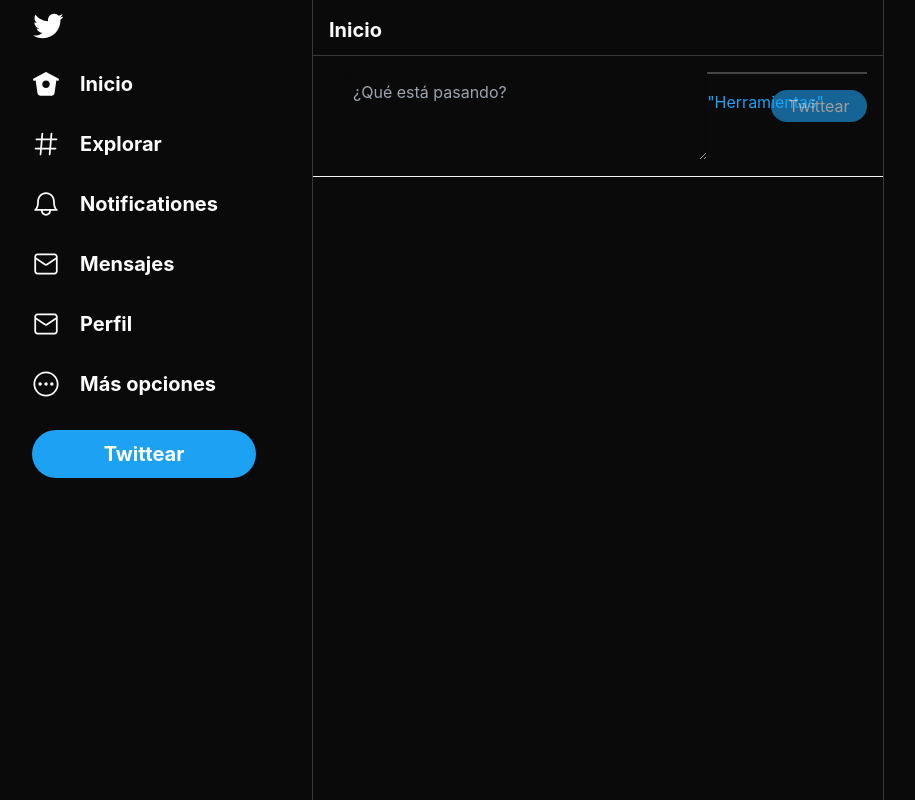
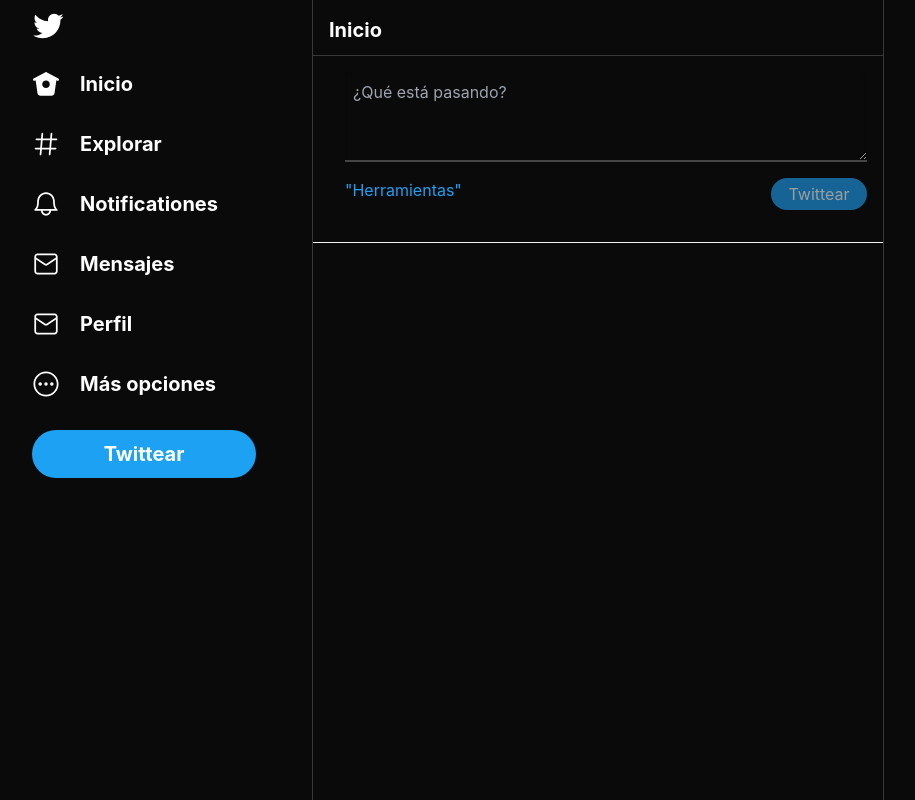
Before and after one commit to matiasfha/pensando-en-react, a React (Vite) app: page / in a window 1280 px wide. Shown: the whole page, without its empty margins (42-957 px from the left). Built offline with nearby package versions, Linux system fonts and the light colour scheme.

Commit message:
fix(tweet-form): added flex column to container

```diff
--- a/src/index.css
+++ b/src/index.css
@@ -48,7 +48,7 @@
 }
 
 .tweet-form .container {
-  @apply flex flex-row justify-between text-dodger-blue;
+  @apply flex flex-col justify-between text-dodger-blue;
 }
 .tweet-form .container svg {
   @apply hover:text-dodger-blue-300 cursor-pointer transition-all duration-500 ease-in-out;
```
